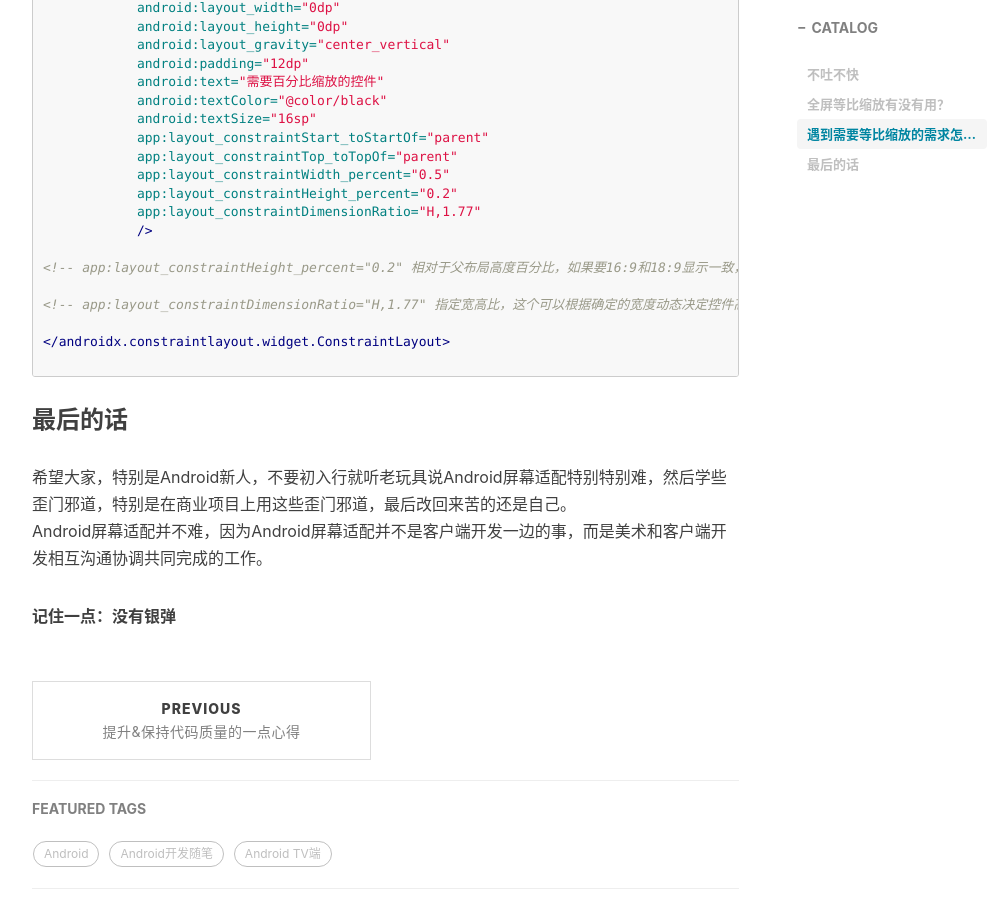
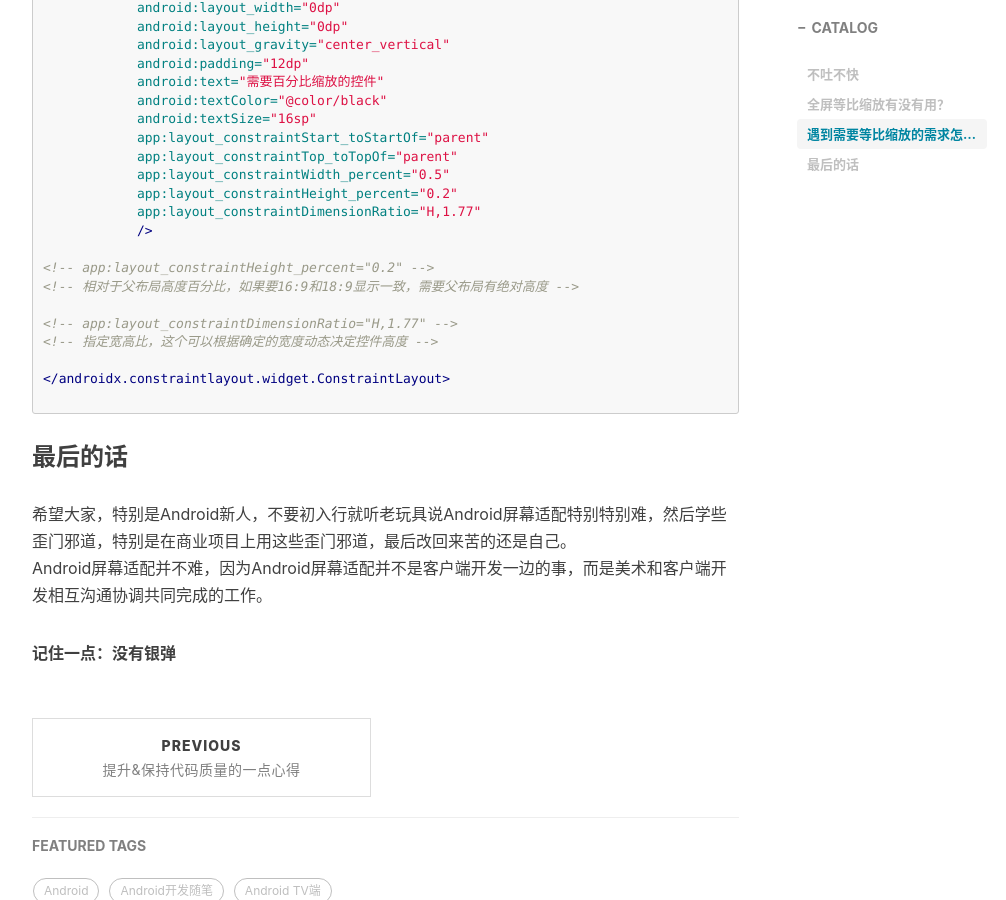
Before and after one commit to lx8421bcd/lx8421bcd.github.io, a Jekyll site: the page built from _posts/2019-07-05-关于Android屏幕适配的一点吐槽.md, in a window 1280 px wide and 900 px high, scrolled down 1804 px. Shown: the whole window, without its empty margins (233-1239 px from the left). Built offline with Jekyll 4.4.1, drawn with Linux system fonts in a browser that asks for light colours; nearby versions of some CDN libraries; comment, search, counter and statistics services are not loaded; some of the changed lines change nothing that is shown.

Commit message:
update format

```diff
--- a/_posts/2019-07-05-关于Android屏幕适配的一点吐槽.md
+++ b/_posts/2019-07-05-关于Android屏幕适配的一点吐槽.md
@@ -52,11 +52,11 @@ Phone端的开发占Android客户端开发的绝大多数，比较典型，以Ph
             app:layout_constraintDimensionRatio="H,1.77"
             />
 
-<!-- app:layout_constraintHeight_percent="0.2"
-相对于父布局高度百分比，如果要16:9和18:9显示一致，需要父布局有绝对高度 -->
+<!-- app:layout_constraintHeight_percent="0.2"  -->
+<!-- 相对于父布局高度百分比，如果要16:9和18:9显示一致，需要父布局有绝对高度 -->
 
-<!-- app:layout_constraintDimensionRatio="H,1.77"
-指定宽高比，这个可以根据确定的宽度动态决定控件高度 -->
+<!-- app:layout_constraintDimensionRatio="H,1.77" -->
+<!-- 指定宽高比，这个可以根据确定的宽度动态决定控件高度 -->
 
 </androidx.constraintlayout.widget.ConstraintLayout>
 
```
